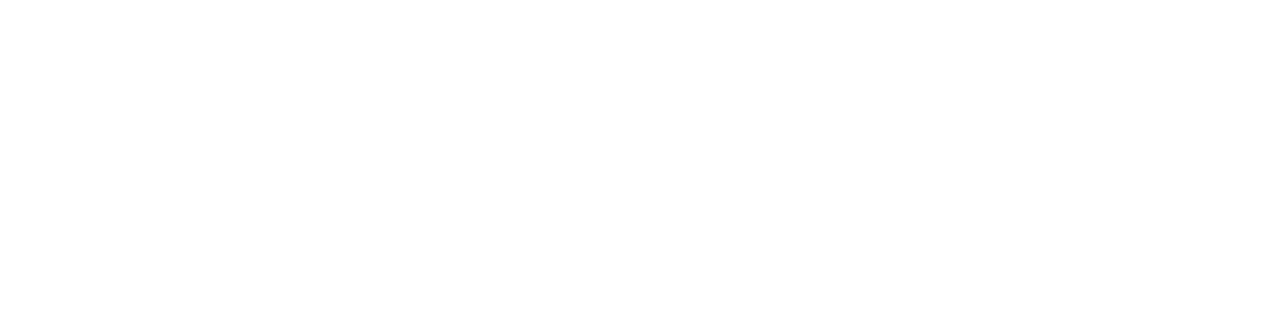
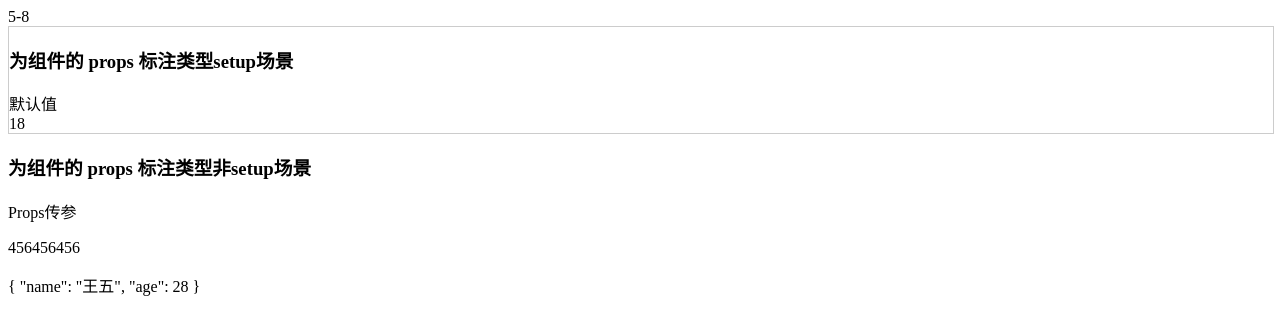
Before and after one commit to qiaozhididi/vue3_ts_demo, a Vue app: page /about in a window 1280 px wide. Before the commit this address had no page. Shown: the top 334 px of the page. Built offline with nearby package versions, Linux system fonts and the light colour scheme.

Commit message:
Props 标注类型非setup场景

```diff
--- a/src/components/PropsDemo.vue
+++ b/src/components/PropsDemo.vue
@@ -1,65 +1,38 @@
 <template>
-  <div id="propsDemo">
-    <h3>为组件的 props 标注类型setup场景</h3>
-    <!-- <div>{{ props.title }}</div> -->
-    <!-- <div>{{ props.text }}</div> -->
-    <!-- <div>{{ state.name }}</div> -->
-    <!-- <div>{{ state.age }}</div> -->
-    <div>{{ stateInfo.name }}</div>
-    <div>{{ stateInfo.age }}</div>
+  <div>
+    <h3>为组件的 props 标注类型非setup场景</h3>
+    <p>{{ props.title }}</p>
+    <p>{{ props.text }}</p>
+    <p>{{ props.state }}</p>
   </div>
 </template>
 
-<script setup lang="ts">
-// const props = defineProps({
-//   title: {
-//     type: String,
-//     required: true,
-//   },
-//   text: {
-//     type: String,
-//     default: "默认值",
-//   },
-// });
+<script lang="ts">
+import { defineComponent, PropType } from "vue";
 
-//明确参数类型
-// const props = defineProps<{
-//   //默认推导为string类型
-//   title: { type: string; required: true };
-//   text: string;
-// }>();
-
-//接口形式 泛型
-// interface Props {
-//   title: string;
-//   text: string;
-// }
-// const props = defineProps<Props>();
-
-//复杂数据类型
 interface iState {
   name: string;
-  age?: number; //？可选项
+  age: number;
 }
 
-// const stateInfo = defineProps<{ state: iState }>();
-// 语法限制
-// 为了生成正确的运行时代码，传给 defineProps() 的泛型参数必须是以下之一：
-
-// 一个类型字面量 defineProps<{ /*... */ }>()
-// 接口或对象类型字面量的引用 interface Props {/* ... */}
-// 传递给 defineProps 的泛型参数本身不能是一个导入的类型
-
-// Props结构赋值操作
-// 当使用基于类型的声明时，我们失去了为 props 声明默认值的能力。这可以通过 withDefaults 编译器宏解决
-const stateInfo = withDefaults(defineProps<iState>(), {
-  name: "默认值",
-  age: 18,
+export default defineComponent({
+  props: {
+    //默认类型推导 String
+    title: {
+      type: String,
+      default: "标题",
+    },
+    text: {
+      type: String,
+    },
+    state: {
+      type: Object as PropType<iState>,
+      default: () => {}, //基本数据类型才可以直接写，工厂函数返回
+    },
+  },
+  setup(props) {
+    return { props, state: props.state };
+  },
 });
 </script>
-<style scoped>
-#propsDemo {
-  border: 1px solid #ccc;
-  width: 100%;
-}
-</style>
+<style scoped></style>
--- /dev/null
+++ b/src/components/PropsSetupDemo.vue
@@ -0,0 +1,65 @@
+<template>
+  <div id="propsDemo">
+    <h3>为组件的 props 标注类型setup场景</h3>
+    <!-- <div>{{ props.title }}</div> -->
+    <!-- <div>{{ props.text }}</div> -->
+    <!-- <div>{{ state.name }}</div> -->
+    <!-- <div>{{ state.age }}</div> -->
+    <div>{{ stateInfo.name }}</div>
+    <div>{{ stateInfo.age }}</div>
+  </div>
+</template>
+
+<script setup lang="ts">
+// const props = defineProps({
+//   title: {
+//     type: String,
+//     required: true,
+//   },
+//   text: {
+//     type: String,
+//     default: "默认值",
+//   },
+// });
+
+//明确参数类型
+// const props = defineProps<{
+//   //默认推导为string类型
+//   title: { type: string; required: true };
+//   text: string;
+// }>();
+
+//接口形式 泛型
+// interface Props {
+//   title: string;
+//   text: string;
+// }
+// const props = defineProps<Props>();
+
+//复杂数据类型
+interface iState {
+  name: string;
+  age?: number; //？可选项
+}
+
+// const stateInfo = defineProps<{ state: iState }>();
+// 语法限制
+// 为了生成正确的运行时代码，传给 defineProps() 的泛型参数必须是以下之一：
+
+// 一个类型字面量 defineProps<{ /*... */ }>()
+// 接口或对象类型字面量的引用 interface Props {/* ... */}
+// 传递给 defineProps 的泛型参数本身不能是一个导入的类型
+
+// Props结构赋值操作
+// 当使用基于类型的声明时，我们失去了为 props 声明默认值的能力。这可以通过 withDefaults 编译器宏解决
+const stateInfo = withDefaults(defineProps<iState>(), {
+  name: "默认值",
+  age: 18,
+});
+</script>
+<style scoped>
+#propsDemo {
+  border: 1px solid #ccc;
+  width: 100%;
+}
+</style>
--- a/src/router/index.ts
+++ b/src/router/index.ts
@@ -9,6 +9,14 @@
       name: 'home',
       component: HomeView
     },
+    {
+     path: '/about',
+     name: 'about',
+     // route level code-splitting
+     // this generates a separate chunk (About.[hash].js) for this route
+     // which is lazy-loaded when the route is visited.
+     component: () => import('../views/AboutView.vue')
+    }
   ]
 })
 
--- /dev/null
+++ b/src/views/AboutView.vue
@@ -0,0 +1,22 @@
+<template>
+  <div>5-8</div>
+  <PropsSetupDemo title="Props传参" text="123123" :state="state" />
+
+  <PropsDemo title="Props传参" text="456456456" :state="state" />
+</template>
+
+<script setup lang="ts">
+import { reactive } from "vue";
+import PropsSetupDemo from "@/components/PropsSetupDemo.vue";
+import PropsDemo from "@/components/PropsDemo.vue";
+
+interface iState {
+  name: string;
+  age: number;
+}
+const state: iState = reactive({
+  name: "王五",
+  age: 28,
+});
+</script>
+<style scoped></style>
--- a/src/views/HomeView.vue
+++ b/src/views/HomeView.vue
@@ -1,12 +1,12 @@
 <template>
-  <div>首页</div>
+  <div>1-4</div>
+  <router-link to="/about">5-8</router-link>
   <RefDemo />
 
   <ReactiveDemo />
 
   <ComputedDemo />
   <EventDemo />
-  <PropsDemo title="Props传参" text="123123" :state="state" />
 </template>
 
 <script setup lang="ts">
@@ -15,15 +15,6 @@
 import ReactiveDemo from "@/components/ReactiveDemo.vue";
 import ComputedDemo from "@/components/ComputedDemo.vue";
 import EventDemo from "@/components/EventDemo.vue";
-import PropsDemo from "@/components/PropsDemo.vue";
 
-interface iState {
-  name: string;
-  age: number;
-}
-const state: iState = reactive({
-  name: "王五",
-  age: 28,
-});
 </script>
 <style scoped></style>
```
